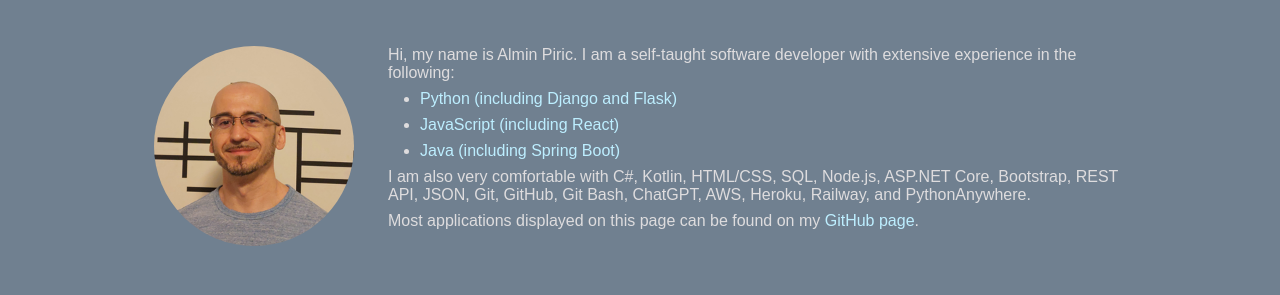
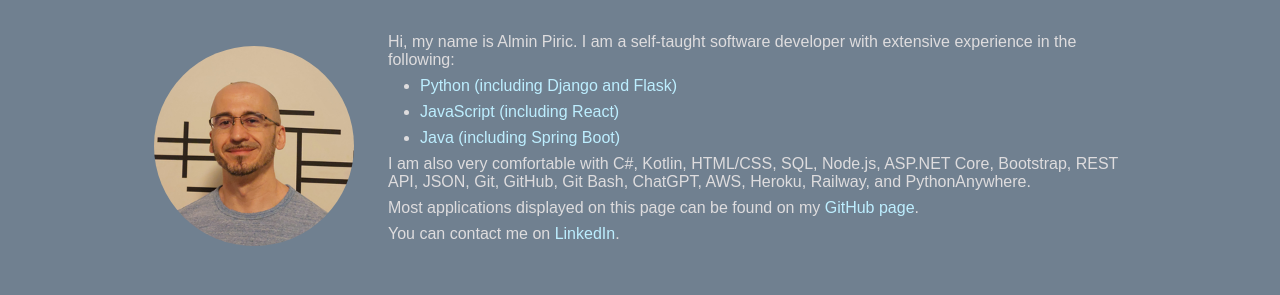
Before and after one commit to TMDStudios/TMDStudios.github.io, a plain HTML site: page index.html in a window 1280 px wide. Shown: the top 295 px of the page. Drawn offline with Linux system fonts and the light colour scheme.

Commit message:
Added LinkedIn link

```diff
--- a/index.html
+++ b/index.html
@@ -33,10 +33,12 @@
                     I am also very comfortable with C#, Kotlin, HTML/CSS, SQL, Node.js, ASP.NET Core, Bootstrap, REST API, JSON, Git, GitHub, Git Bash, ChatGPT, AWS, Heroku, Railway, and PythonAnywhere.
                 </p>
                 <p>Most applications displayed on this page can be found on my <a href="https://github.com/TMDStudios">GitHub page</a>.</p>
+                <p>You can contact me on <a href="https://www.linkedin.com/in/alminpiric/">LinkedIn</a>.</p>
             </div>
             <div class="introAlt">
                 <p>Almin Piric</p>
                 <p><a href="https://github.com/TMDStudios">GitHub Page</a></p>
+                <p><a href="https://www.linkedin.com/in/alminpiric/">LinkedIn</a></p>
             </div>
         </div>
     </div>
```
